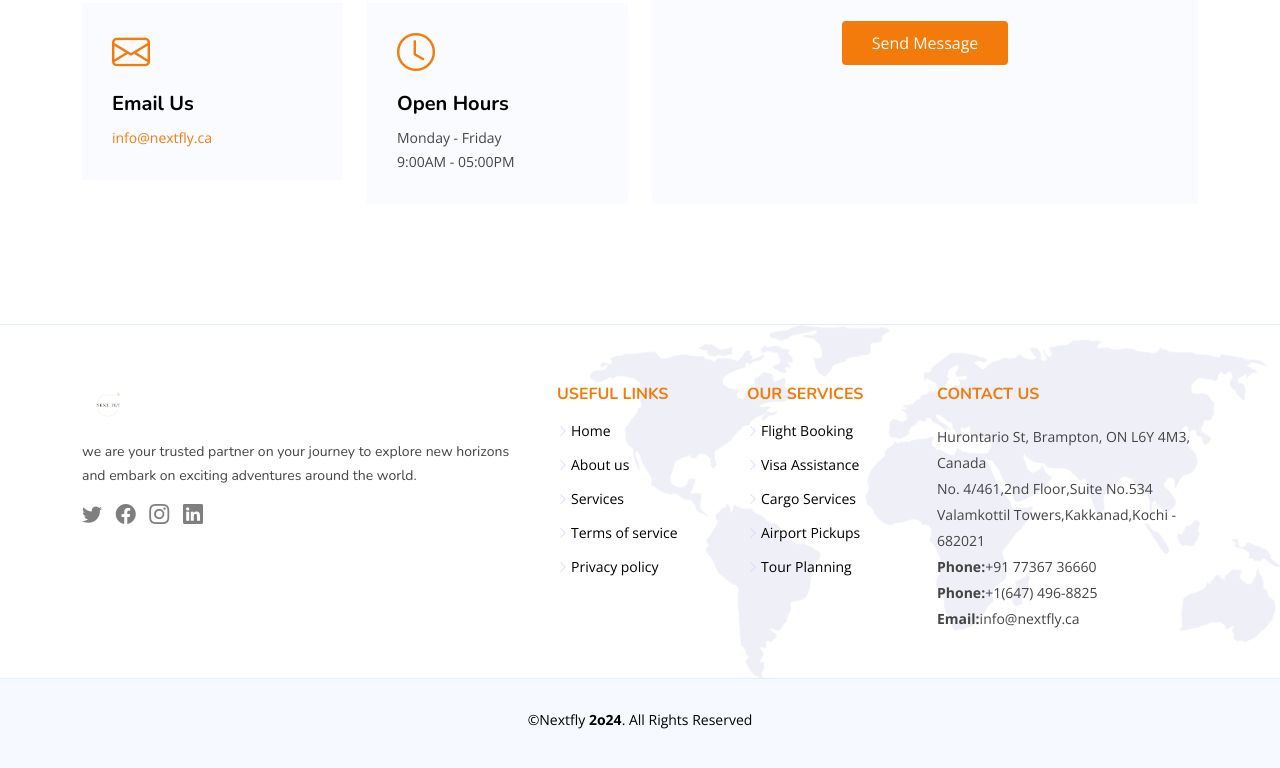
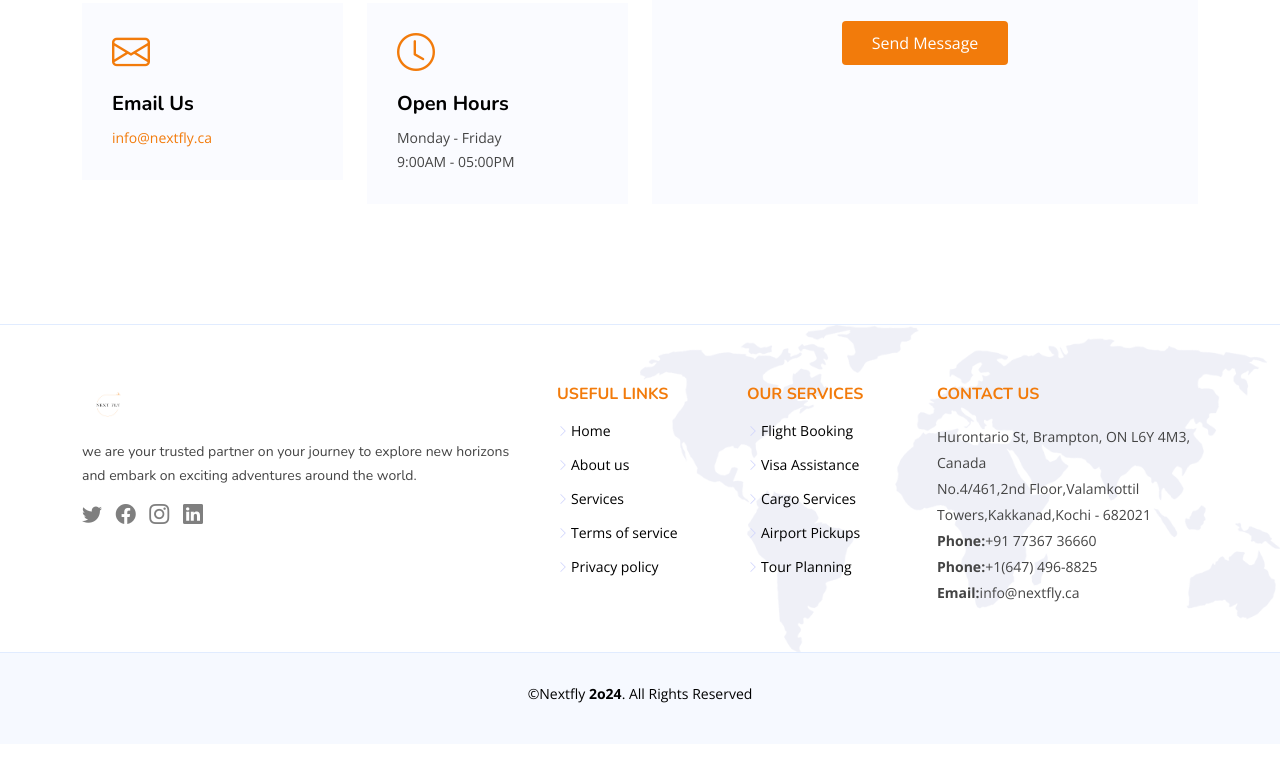
Before and after one commit to Amlo-multimedia-services-LLP/web-main-nextfly.ca, a plain HTML site: page index.html in a window 1280 px wide. Shown: the part 5108-5876 px from the top of the page. After the commit the page ends 5852 px from the top, so only its background shows below. Drawn offline with nearby package versions, Linux system fonts and the light colour scheme.

Commit message:
Update index.html

```diff
--- a/index.html
+++ b/index.html
@@ -1303,7 +1303,7 @@
           <div class="col-lg-3 col-md-12 footer-contact text-center text-md-start">
             <h4>Contact Us</h4>
             <p>Hurontario St, Brampton, ON L6Y 4M3, Canada<br>
-              No. 4/461,2nd Floor,Suite No.534 Valamkottil Towers,Kakkanad,Kochi - 682021 <br>
+              No.4/461,2nd Floor,Valamkottil Towers,Kakkanad,Kochi - 682021<br>
               <strong>Phone:</strong>+91 77367 36660<br>
               <strong>Phone:</strong>+1(647) 496-8825<br>
               <strong>Email:</strong>info@nextfly.ca<br>
```
